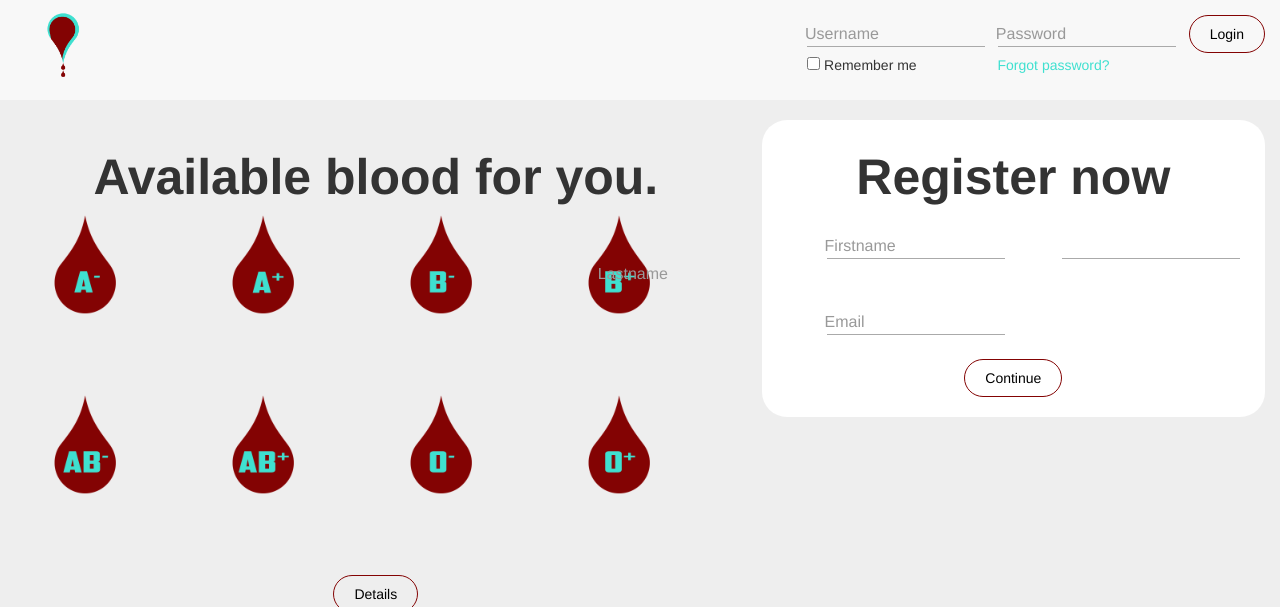
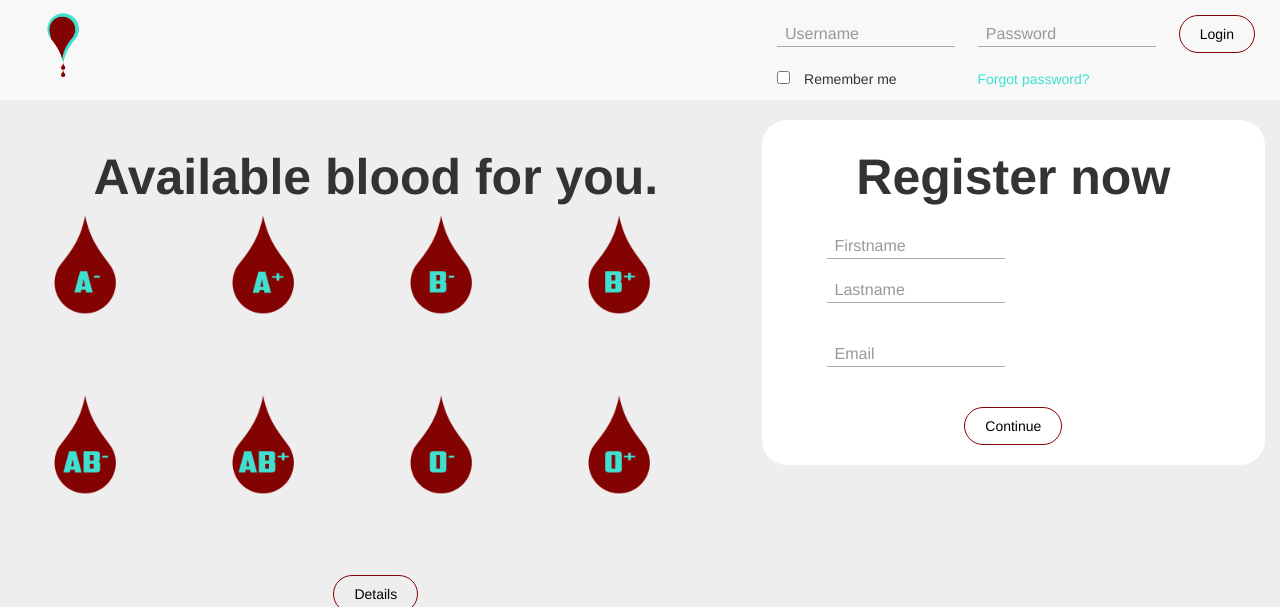
Before and after one commit to destro014/database_7735_7744, a PHP site: page / in a window 1280 px wide. Shown: the top 607 px of the page. Run offline with PHP 8.4, Linux system fonts and the light colour scheme.

Commit message:
slight changes

```diff
--- a/css/style.css
+++ b/css/style.css
@@ -35,6 +35,11 @@ form.login-form {
 	position:relative;
 	margin-top: 15px;
 	float:right;
+	margin-right: 10px;
+}
+
+.login-form input{
+	margin-right: 10px;
 }
 
 label{
@@ -60,6 +65,7 @@ input{
 	font-weight: lighter;
 	font-size: 16px;
 	z-index:2;
+	margin-bottom: 20px;
 
 }
 input:focus , input:valid{
@@ -124,6 +130,7 @@ button:focus{
 }
 .registerform input{
 	margin-left: 45px;
+	margin-right: 10px;
 }
 .registerform{
 	padding:10px;
@@ -143,3 +150,11 @@ h1.registernowtitle{
 .bloodtype{
 	padding-top:30px;
 }
+
+.login-form input{
+	margin-right: 10px;
+}
+
+.visible{
+  opacity:1;
+}
```
